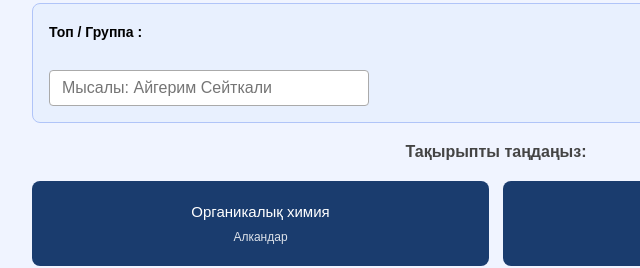
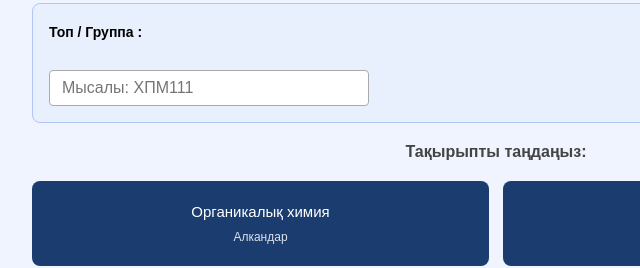
Before and after one commit to Asetbek/checktest.github.io, a plain HTML site: page test.html in a window 1280 px wide. Shown: the part 272-540 px from the top of the page, 144-784 px from the left. Drawn offline with Linux system fonts and the light colour scheme.

Commit message:
Update test.html

```diff
--- a/test.html
+++ b/test.html
@@ -43,7 +43,7 @@ h2 { color: #1a3c6e; border-bottom: 2px solid #1a3c6e; padding-bottom: 6px; marg
 
  <div class="name-box">
     <label><b>Топ / Группа :</b></label><br>
-    <input type="text" id="studentName" placeholder="Мысалы: Айгерим Сейткали" />
+    <input type="text" id="studentName" placeholder="Мысалы: ХПМ111" />
   </div>
 
   <p style="text-align:center;color:#444;font-weight:bold;">Тақырыпты таңдаңыз:</p>
```
